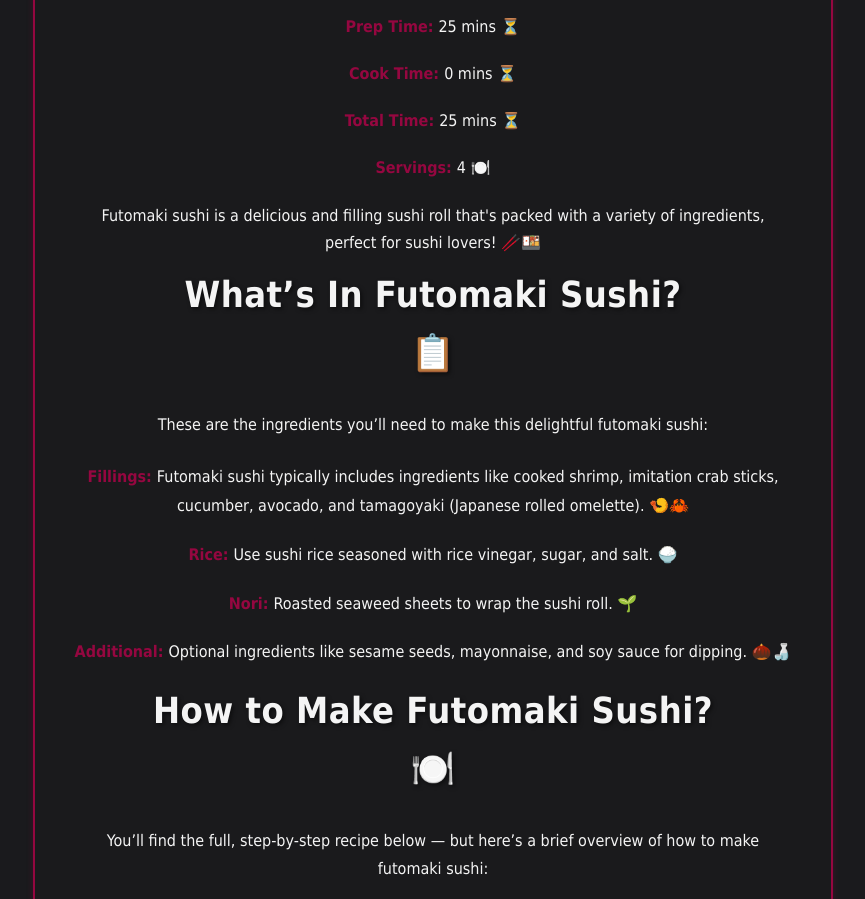
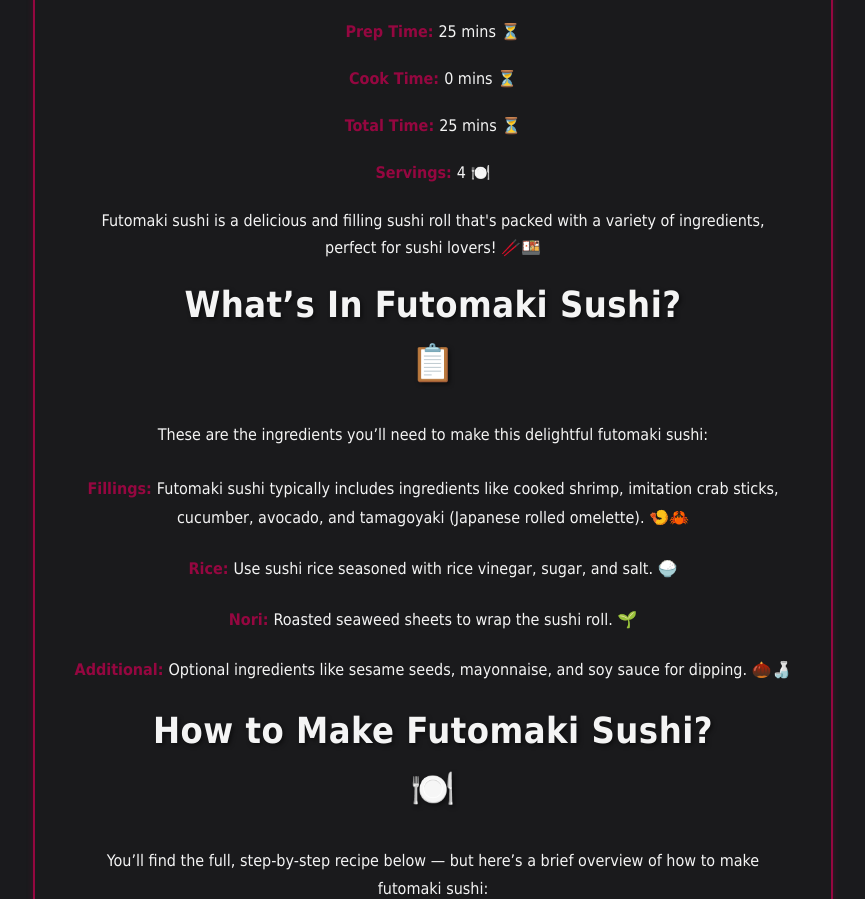
Before and after one commit to NetBr3ak/Cook-book-Chronicles, a plain HTML site: page recipes_list/futomaki_sushi.html in a window 1280 px wide. Shown: the part 1034-1933 px from the top of the page, without its empty margins (207-1072 px from the left). Drawn offline with Linux system fonts and the light colour scheme.

Commit message:
small fixes in spacing and stuff

```diff
--- a/styles.css
+++ b/styles.css
@@ -29,7 +29,7 @@ p {
 h1,
 h2 {
     font-size: 36px;
-    margin-top: 0;
+    margin-top: 5px;
     margin-bottom: 20px;
     text-shadow: 2px 2px 4px rgba(0, 0, 0, 0.5);
     letter-spacing: 0.5px;
@@ -60,7 +60,7 @@ a:hover {
 .container {
     margin: auto;
     max-width: 800px;
-    margin-top: 25px;
+    margin-top: 20px;
     flex: 1;
     display: flex;
     flex-direction: column;
@@ -114,7 +114,7 @@ ul {
 }
 
 li {
-    margin: 10px 0;
+    margin: 12px 0;
     padding: 5px;
 }
 
```
Also changed, not shown: index.html (+1 -1 lines), recipes_list/futomaki_sushi.html (+2 -2 lines), recipes_list/zuppa_toscana.html (+2 -2 lines).
